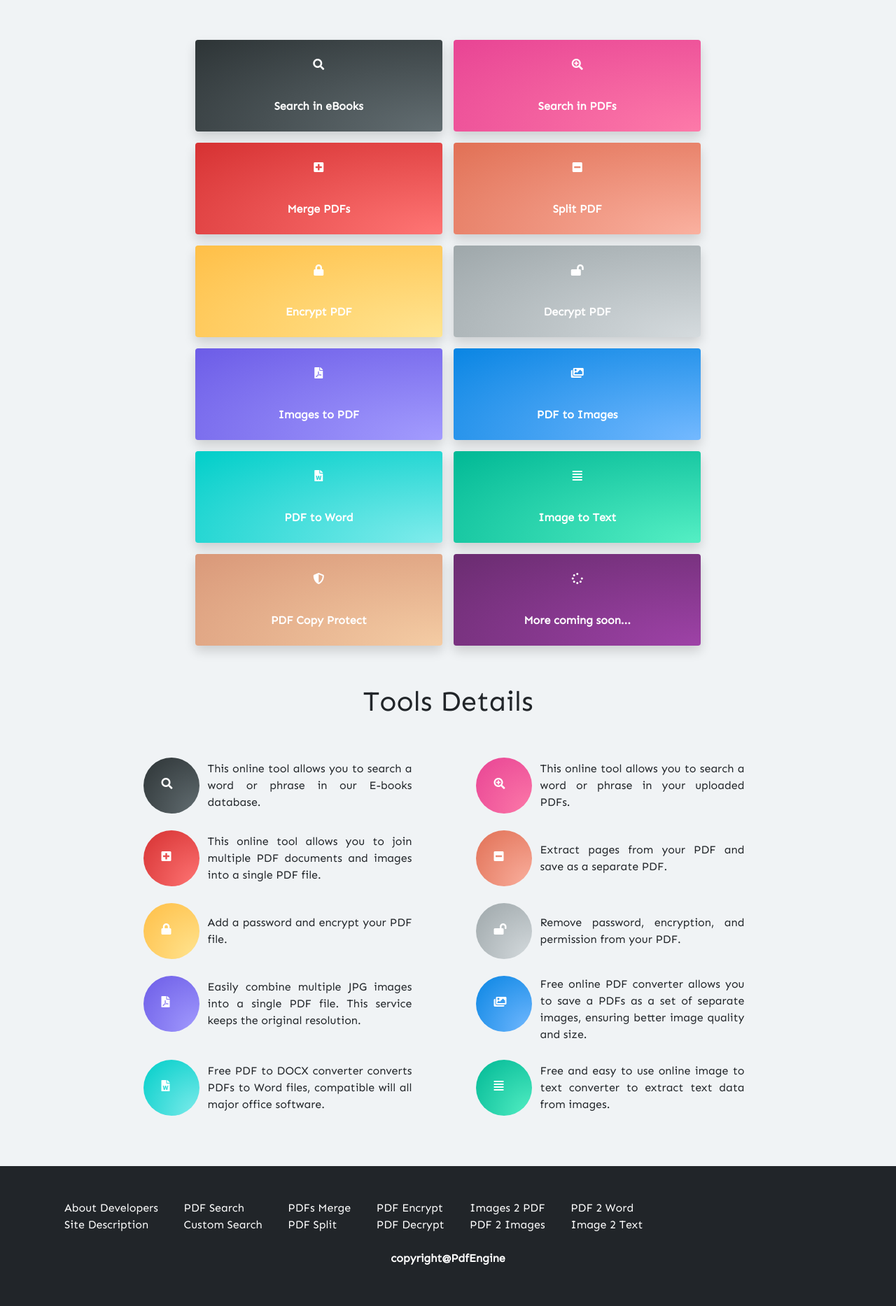
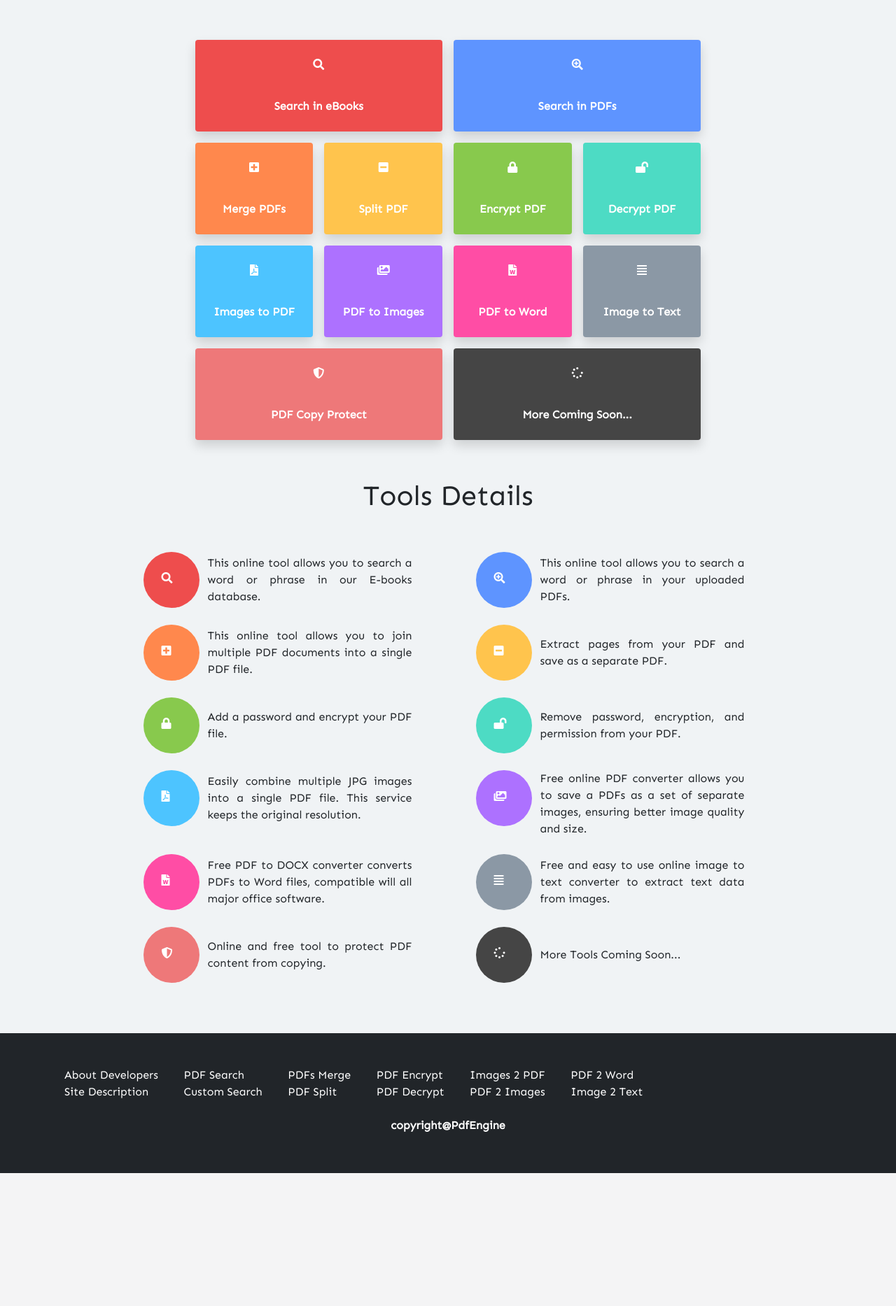
Before and after one commit to abhijeets1/PDFEngine, a Django app: page / in a window 1280 px wide. Shown: the part 299-2166 px from the top of the page at 70% size. After the commit the page ends 1976 px from the top, so only its background shows below. Run offline with Django 3.2, Linux system fonts and the light colour scheme; some libraries are stand-ins or nearby versions.

Commit message:
Added new color scheme for buttons.

```diff
--- a/core/static/core/css/style.css
+++ b/core/static/core/css/style.css
@@ -1,5 +1,3 @@
-
-
 * {
 	font-family: 'Sen', sans-serif;
 }
@@ -37,91 +35,56 @@ ul {
 }
 
 .g1 {
-	background: #55EFC4;
-	background: -webkit-radial-gradient(bottom right, #55EFC4, #00B895);
-	background: -moz-radial-gradient(bottom right, #55EFC4, #00B895);
-	background: radial-gradient(to top left, #55EFC4, #00B895);
+	background: #EE4D4D;
 }
 
 .g2 {
-	background: #81ECEC;
-	background: -webkit-radial-gradient(bottom right, #81ECEC, #00CEC9);
-	background: -moz-radial-gradient(bottom right, #81ECEC, #00CEC9);
-	background: radial-gradient(to top left, #81ECEC, #00CEC9);
+	background: #5E94FF;
 }
 
 .g3 {
-	background: #74B9FF;
-	background: -webkit-radial-gradient(bottom right, #74B9FF, #0985E3);
-	background: -moz-radial-gradient(bottom right, #74B9FF, #0985E3);
-	background: radial-gradient(to top left, #74B9FF, #0985E3);
+	background: #FF884D;
 }
 
 .g4 {
-	background: #A39CFE;
-	background: -webkit-radial-gradient(bottom right, #A39CFE, #6C5CE7);
-	background: -moz-radial-gradient(bottom right, #A39CFE, #6C5CE7);
-	background: radial-gradient(to top left, #A39CFE, #6C5CE7);
+	background: #FFC44D;
 }
 
 .g5 {
-	background: #D5DBDE;
-	background: -webkit-radial-gradient(bottom right, #D5DBDE, #9EA7AA);
-	background: -moz-radial-gradient(bottom right, #D5DBDE, #9EA7AA);
-	background: radial-gradient(to top left, #D5DBDE, #9EA7AA);
+	background: #88C94D;
 }
 
 .g6 {
-	background: #FFE592;
-	background: -webkit-radial-gradient(bottom right, #FFE592, #FFBF47);
-	background: -moz-radial-gradient(bottom right, #FFE592, #FFBF47);
-	background: radial-gradient(to top left, #FFE592, #FFBF47);
+	background: #4DDBC4;
 }
-
+/**/
 .g7 {
-	background: #FAB1A0;
-	background: -webkit-radial-gradient(bottom right, #FAB1A0, #E17055);
-	background: -moz-radial-gradient(bottom right, #FAB1A0, #E17055);
-	background: radial-gradient(to top left, #FAB1A0, #E17055);
+	background: #4DC4FF;
 }
 
 .g8 {
-	background: #FF7675;
-	background: -webkit-radial-gradient(bottom right, #FF7675, #D63132);
-	background: -moz-radial-gradient(bottom right, #FF7675, #D63132);
-	background: radial-gradient(to top left, #FF7675, #D63132);
+	background: #AD71FF;
 }
 
 .g9 {
-	background: #FD7AA9;
-	background: -webkit-radial-gradient(bottom right, #FD7AA9, #E84494);
-	background: -moz-radial-gradient(bottom right, #FD7AA9, #E84494);
-	background: radial-gradient(to top left, #FD7AA9, #E84494);
+	background: #FF4DA5;
 }
 
 .g10 {
-	background: #636E72;
-	background: -webkit-radial-gradient(bottom right, #636E72, #2D3436);
-	background: -moz-radial-gradient(bottom right, #636E72, #2D3436);
-	background: radial-gradient(to top left, #636E72, #2D3436);
+	background: #8B98A5;
 }
 
 .g11 {
-	background: #f4cca4;
-	background: -webkit-radial-gradient(bottom right, #f4cca4, #d99879);
-	background: -moz-radial-gradient(bottom right, #f4cca4, #d99879);
-	background: radial-gradient(to top left, #f4cca4, #d99879);
+	background: #EE7879;
 }
 
 .g12 {
-	background: #9e42a7;
-	background: -webkit-radial-gradient(bottom right, #9e42a7, #6a2c70);
-	background: -moz-radial-gradient(bottom right, #9e42a7, #6a2c70);
-	background: radial-gradient(to top left, #9e42a7, #6a2c70);
+	background: #454545;
 }
 
 .box {
 	transition: 0.5s;
+	min-width: 10rem;
 }
 
 .box:hover {
--- a/core/templates/core/buttons.html
+++ b/core/templates/core/buttons.html
@@ -1,57 +1,56 @@
 <div class="col-lg-8">
 	<div class="buttons row justify-content-around text-center">
-		<a class="col box g10 rounded shadow p-4 m-2" href="{% url 'pdfsearchindex' %}">
+		<a class="col box g1 rounded shadow p-4 m-2" href="{% url 'pdfsearchindex' %}">
 			<i class="fas fa-search" style="height: 3.5rem; width: 3.5rem;"></i>
 			<p class="m-0"><b>Search in eBooks</b></p>
 		</a>
-		<a class="col box g9 rounded shadow p-4 m-2" href="{% url 'customsearchindex' %}">
+		<a class="col box g2 rounded shadow p-4 m-2" href="{% url 'customsearchindex' %}">
 			<i class="fas fa-search-plus" style="height: 3.5rem; width: 3.5rem;"></i>
 			<p class="m-0"><b>Search in PDFs</b></p>
 		</a>
 		<div class="w-100"></div>
-		<a class="col box g8 rounded shadow p-4 m-2" href="{% url 'pdfmergeindex' %}">
+		<a class="col box g3 rounded shadow p-4 m-2" href="{% url 'pdfmergeindex' %}">
 			<i class="fas fa-plus-square" style="height: 3.5rem; width: 3.5rem;"></i>
 			<p class="m-0"><b>Merge PDFs</b></p>
 		</a>
-		<a class="col box g7 rounded shadow p-4 m-2" href="{% url 'pdfsplitindex' %}">
+
+		<a class="col box g4 rounded shadow p-4 m-2" href="{% url 'pdfsplitindex' %}">
 			<i class="fas fa-minus-square" style="height: 3.5rem; width: 3.5rem;"></i>
 			<p class="m-0"><b>Split PDF</b></p>
 		</a>
-		<div class="w-100"></div>
-		<a class="col box g6 rounded shadow p-4 m-2" href="{% url 'pdfencryptindex' %}">
+		<a class="col box g5 rounded shadow p-4 m-2" href="{% url 'pdfencryptindex' %}">
 			<i class="fas fa-lock" style="height: 3.5rem; width: 3.5rem;"></i>
 			<p class="m-0"><b>Encrypt PDF</b></p>
 		</a>
-		<a class="col box g5 rounded shadow p-4 m-2" href="{% url 'pdfdecryptindex' %}">
+		<a class="col box g6 rounded shadow p-4 m-2" href="{% url 'pdfdecryptindex' %}">
 			<i class="fas fa-lock-open" style="height: 3.5rem; width: 3.5rem;"></i>
 			<p class="m-0"><b>Decrypt PDF</b></p>
 		</a>
-		<div class="w-100"></div>
-		<a class="col box g4 rounded shadow p-4 m-2" href="{% url 'imgtopdfindex' %}">
+
+		<a class="col box g7 rounded shadow p-4 m-2" href="{% url 'imgtopdfindex' %}">
 			<i class="fas fa-file-pdf" style="height: 3.5rem; width: 3.5rem;"></i>
 			<p class="m-0"><b>Images to PDF</b></p>
 		</a>
-		<a class="col box g3 rounded shadow p-4 m-2" href="{% url 'pdftoimgindex' %}">
+		<a class="col box g8 rounded shadow p-4 m-2" href="{% url 'pdftoimgindex' %}">
 			<i class="fas fa-images" style="height: 3.5rem; width: 3.5rem;"></i>
 			<p class="m-0"><b>PDF to Images</b></p>
 		</a>
-		<div class="w-100"></div>
-		<a class="col box g2 rounded shadow p-4 m-2" href="{% url 'pdftowordindex' %}">
+		<a class="col box g9 rounded shadow p-4 m-2" href="{% url 'pdftowordindex' %}">
 			<i class="fas fa-file-word" style="height: 3.5rem; width: 3.5rem;"></i>
 			<p class="m-0"><b>PDF to Word</b></p>
 		</a>
-		<a class="col box g1 rounded shadow p-4 m-2" href="{% url 'imgtotextindex' %}">
+
+		<a class="col box g10 rounded shadow p-4 m-2" href="{% url 'imgtotextindex' %}">
 			<i class="fas fa-align-justify" style="height: 3.5rem; width: 3.5rem;"></i>
 			<p class="m-0"><b>Image to Text</b></p>
 		</a>
-		<div class="w-100"></div>
 		<a class="col box g11 rounded shadow p-4 m-2" href="{% url 'pdfcprotectindex' %}">
 			<i class="fas fa-shield-alt" style="height: 3.5rem; width: 3.5rem;"></i>
 			<p class="m-0"><b>PDF Copy Protect</b></p>
 		</a>
 		<a class="col box g12 rounded shadow p-4 m-2">
 			<i class="fas fa-spinner" style="height: 3.5rem; width: 3.5rem;"></i>
-			<p class="m-0"><b>More coming soon...</b></p>
+			<p class="m-0"><b>More Coming Soon...</b></p>
 		</a>
 	</div>
 </div>
--- a/core/templates/core/toolsdetails.html
+++ b/core/templates/core/toolsdetails.html
@@ -6,7 +6,7 @@
 			</div>
 			<div class="col-lg-5 mb-4">
 				<div class="row">
-					<div class="rotating col-1 g10 text-white" style="height:5rem; width:5rem; border-radius: 50%;">
+					<div class="rotating col-1 g1 text-white" style="height:5rem; width:5rem; border-radius: 50%;">
 						<i class="fas fa-search centerBlock" style="height: 1.75rem; width: 1.75rem;"></i>
 					</div>
 					<div class="col align-self-center" style="text-align: justify;">
@@ -16,7 +16,7 @@
 			</div>
 			<div class="col-lg-5 mb-4">
 				<div class="row">
-					<div class="rotating col-1 g9 text-white" style="height:5rem; width:5rem; border-radius: 50%;">
+					<div class="rotating col-1 g2 text-white" style="height:5rem; width:5rem; border-radius: 50%;">
 						<i class="fas fa-search-plus centerBlock" style="height: 1.75rem; width: 1.75rem;"></i>
 					</div>
 					<div class="col align-self-center" style="text-align: justify;">
@@ -26,17 +26,17 @@
 			</div>
 			<div class="col-lg-5 mb-4">
 				<div class="row">
-					<div class="rotating col-1 g8 text-white" style="height:5rem; width:5rem; border-radius: 50%;">
+					<div class="rotating col-1 g3 text-white" style="height:5rem; width:5rem; border-radius: 50%;">
 						<i class="fas fa-plus-square centerBlock" style="height: 1.75rem; width: 1.75rem;"></i>
 					</div>
 					<div class="col align-self-center" style="text-align: justify;">
-						This online tool allows you to join multiple PDF documents and images into a single PDF file.
+						This online tool allows you to join multiple PDF documents into a single PDF file.
 					</div>
 				</div>
 			</div>
 			<div class="col-lg-5 mb-4">
 				<div class="row">
-					<div class="rotating col-1 g7 text-white" style="height:5rem; width:5rem; border-radius: 50%;">
+					<div class="rotating col-1 g4 text-white" style="height:5rem; width:5rem; border-radius: 50%;">
 						<i class="fas fa-minus-square centerBlock" style="height: 1.75rem; width: 1.75rem;"></i>
 					</div>
 					<div class="col align-self-center" style="text-align: justify;">
@@ -44,10 +44,10 @@
 					</div>
 				</div>
 			</div>
-			<div class="col-offset"></div>
+
 			<div class="col-lg-5 mb-4">
 				<div class="row">
-					<div class="rotating col-1 g6 text-white" style="height:5rem; width:5rem; border-radius: 50%;">
+					<div class="rotating col-1 g5 text-white" style="height:5rem; width:5rem; border-radius: 50%;">
 						<i class="fas fa-lock centerBlock" style="height: 1.75rem; width: 1.75rem;"></i>
 					</div>
 					<div class="col align-self-center" style="text-align: justify;">
@@ -57,7 +57,7 @@
 			</div>
 			<div class="col-lg-5 mb-4">
 				<div class="row">
-					<div class="rotating col-1 g5 text-white" style="height:5rem; width:5rem; border-radius: 50%;">
+					<div class="rotating col-1 g6 text-white" style="height:5rem; width:5rem; border-radius: 50%;">
 						<i class="fas fa-lock-open centerBlock" style="height: 1.75rem; width: 1.75rem;"></i>
 					</div>
 					<div class="col align-self-center" style="text-align: justify;">
@@ -65,10 +65,10 @@
 					</div>
 				</div>
 			</div>
-			<div class="col-offset"></div>
+
 			<div class="col-lg-5 mb-4">
 				<div class="row">
-					<div class="rotating col-1 g4 text-white" style="height:5rem; width:5rem; border-radius: 50%;">
+					<div class="rotating col-1 g7 text-white" style="height:5rem; width:5rem; border-radius: 50%;">
 						<i class="fas fa-file-pdf centerBlock" style="height: 1.75rem; width: 1.75rem;"></i>
 					</div>
 					<div class="col align-self-center" style="text-align: justify;">
@@ -78,7 +78,7 @@
 			</div>
 			<div class="col-lg-5 mb-4">
 				<div class="row">
-					<div class="rotating col-1 g3 text-white" style="height:5rem; width:5rem; border-radius: 50%;">
+					<div class="rotating col-1 g8 text-white" style="height:5rem; width:5rem; border-radius: 50%;">
 						<i class="fas fa-images centerBlock" style="height: 1.75rem; width: 1.75rem;"></i>
 					</div>
 					<div class="col align-self-center" style="text-align: justify;">
@@ -86,10 +86,10 @@
 					</div>
 				</div>
 			</div>
-			<div class="col-offset"></div>
+
 			<div class="col-lg-5 mb-4">
 				<div class="row">
-					<div class="rotating col-1 g2 text-white" style="height:5rem; width:5rem; border-radius: 50%;">
+					<div class="rotating col-1 g9 text-white" style="height:5rem; width:5rem; border-radius: 50%;">
 						<i class="fas fa-file-word centerBlock" style="height: 1.75rem; width: 1.75rem;"></i>
 					</div>
 					<div class="col align-self-center" style="text-align: justify;">
@@ -99,7 +99,7 @@
 			</div>
 			<div class="col-lg-5 mb-4">
 				<div class="row">
-					<div class="rotating col-1 g1 text-white" style="height:5rem; width:5rem; border-radius: 50%;">
+					<div class="rotating col-1 g10 text-white" style="height:5rem; width:5rem; border-radius: 50%;">
 						<i class="fas fa-align-justify centerBlock" style="height: 1.75rem; width: 1.75rem;"></i>
 					</div>
 					<div class="col align-self-center" style="text-align: justify;">
@@ -107,6 +107,26 @@
 					</div>
 				</div>
 			</div>
+			<div class="col-lg-5 mb-4">
+				<div class="row">
+					<div class="rotating col-1 g11 text-white" style="height:5rem; width:5rem; border-radius: 50%;">
+						<i class="fas fa-shield-alt centerBlock" style="height: 1.75rem; width: 1.75rem;"></i>
+					</div>
+					<div class="col align-self-center" style="text-align: justify;">
+						Online and free tool to protect PDF content from copying.
+					</div>
+				</div>
+			</div>
+			<div class="col-lg-5 mb-4">
+				<div class="row">
+					<div class="rotating col-1 g12 text-white" style="height:5rem; width:5rem; border-radius: 50%;">
+						<i class="fas fa-spinner centerBlock" style="height: 1.75rem; width: 1.75rem;"></i>
+					</div>
+					<div class="col align-self-center" style="text-align: justify;">
+						More Tools Coming Soon...
+					</div>
+				</div>
+			</div>
 		</div>
 	</div>
 </div>
```
